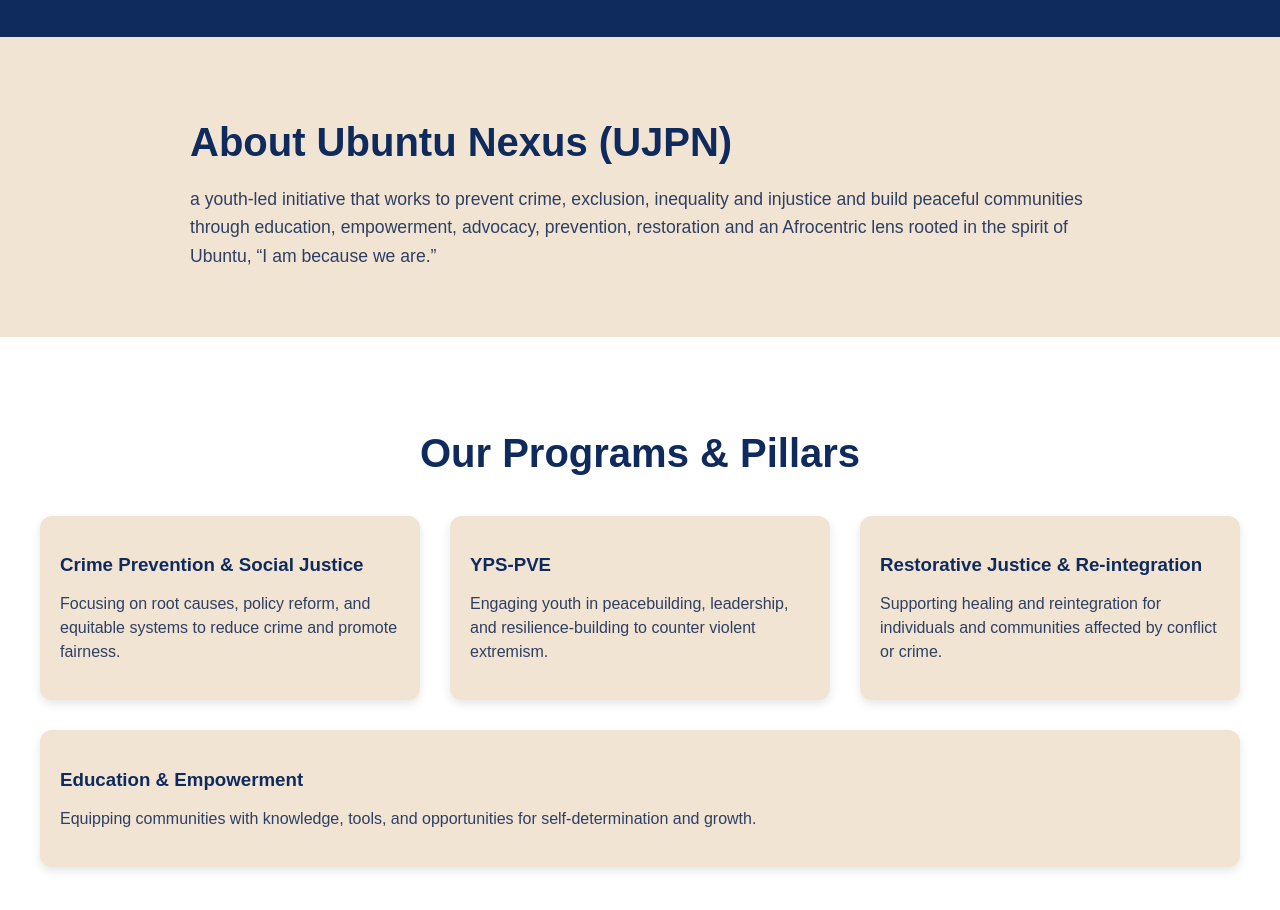
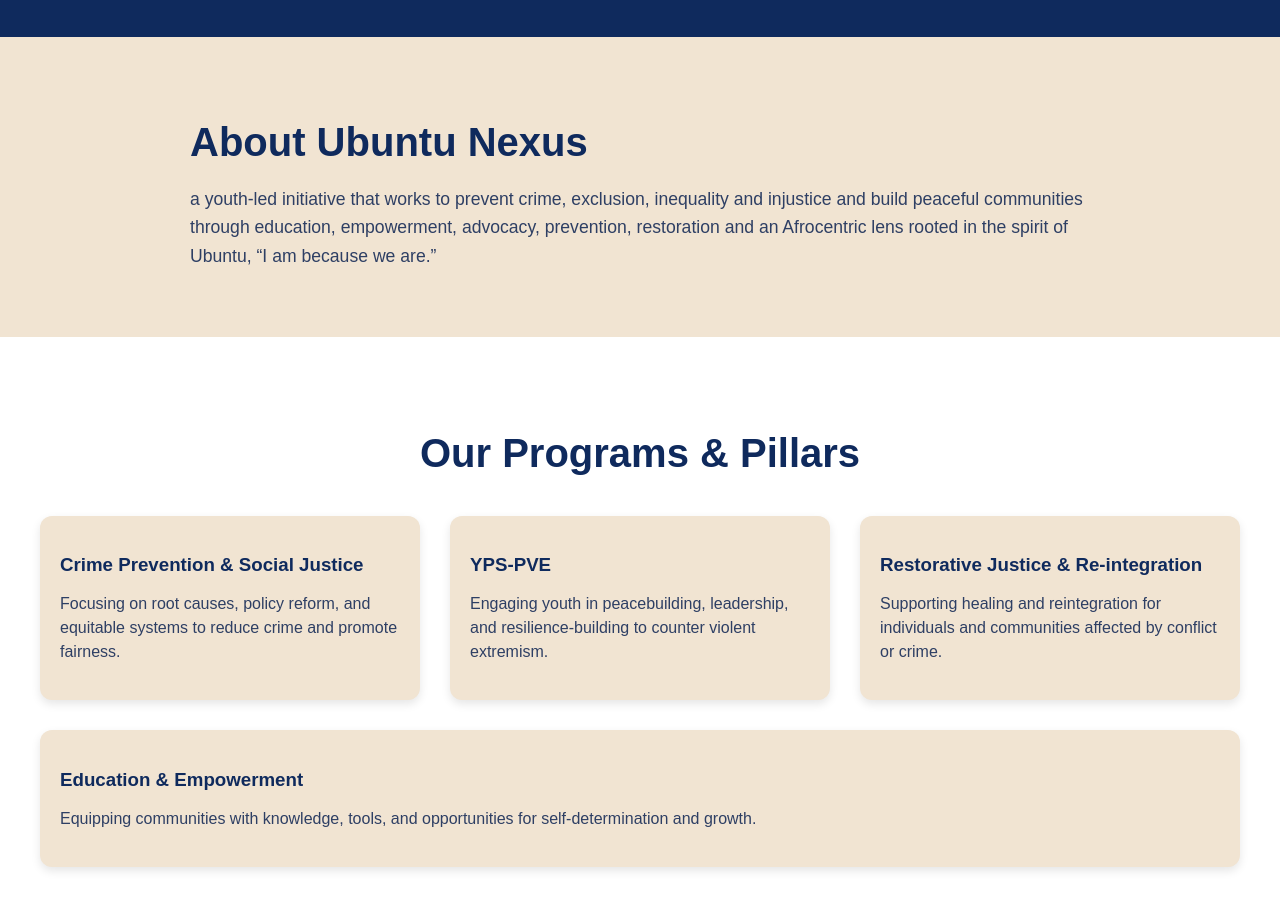
Before and after one commit to UJPN/ujpnWeb, a website built with webpack: page index.html in a window 1280 px wide. Shown: the part 1281-2191 px from the top of the page. Built offline with nearby package versions, Linux system fonts and the light colour scheme; files whose address does not match are found by name.

Commit message:
Removed UJPN from homepage

```diff
--- a/index.html
+++ b/index.html
@@ -74,7 +74,7 @@
 
 <section id="about-us" style="background-color: #f1e4d2; padding: 50px 20px;">
   <div class="container" style="max-width: 900px; margin: 0 auto; color: #2e3f64;">
-    <h2 style="color: #0f2a5d; font-size: 2.5rem; margin-bottom: 20px;">About Ubuntu Nexus (UJPN)</h2>
+    <h2 style="color: #0f2a5d; font-size: 2.5rem; margin-bottom: 20px;">About Ubuntu Nexus</h2>
     <p style="font-size: 1.1rem; line-height: 1.6;">
       a youth-led initiative that works to prevent crime, exclusion, inequality and injustice and build peaceful communities through education, empowerment, advocacy, prevention, restoration and an Afrocentric lens rooted in the spirit of Ubuntu, “I am because we are.”
     </p>
```
